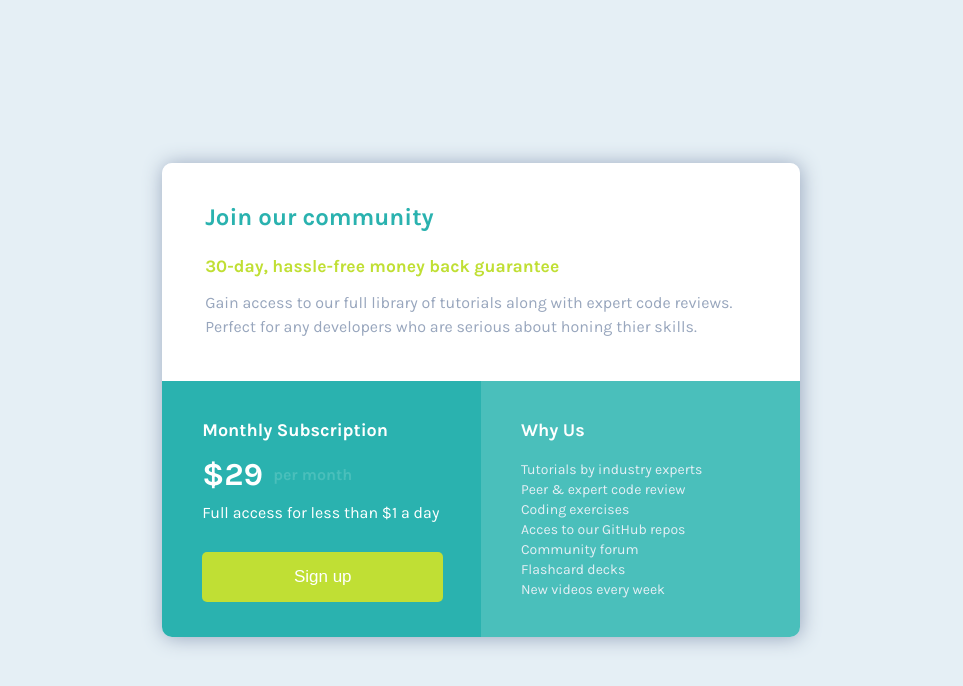
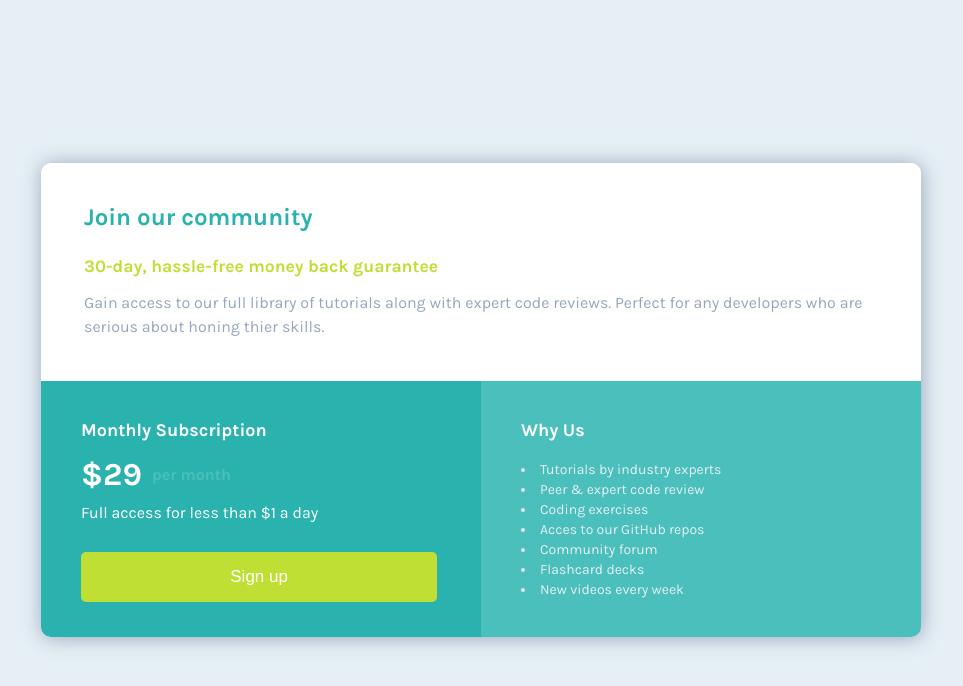
Before and after one commit to ClaudioAmareno/Single-price-grid, a plain HTML site: page index.html in a window 1280 px wide. Shown: the whole page, without its empty margins (159-1122 px from the left). Drawn offline with Linux system fonts and the light colour scheme.

Commit message:
introduced changes

```diff
--- a/index.html
+++ b/index.html
@@ -1,5 +1,5 @@
 <!DOCTYPE html>
-<html lang="pl">
+<html lang="eng">
 
 <head>
     <meta charset="UTF-8">
@@ -11,30 +11,28 @@
 
 <body>
     <main>
-        <div class="card">
         <div class="text-wrapper">
             <div class="first-wrapper">
-                    <h3 class="first-wrapper__heading">Join our community</h3>
+                <h1 class="first-wrapper__heading">Join our community</h1>
                 <p class="first-wrapper__return-money">30-day, hassle-free money back guarantee</p>
                 <p class="first-wrapper__info">Gain access to our full library of tutorials along with expert code
                     reviews. Perfect for any developers who are serious about honing thier skills.</p>
             </div>
             <div class="second-wrapper">
-                    <p class="second-wrapper__heading">Monthly Subscription</p>
+                <h2 class="second-wrapper__heading">Monthly Subscription</h2>
                 <p class="second-wrapper__price">$29 <span class="second-wrapper__price--time">per month</span></p>
                 <p class="second-wrapper__info">Full access for less than $1 a day</p>
                 <button class="second-wrapper__btn">Sign up</button>
             </div>
             <div class="third-wrapper">
-                    <p class="third-wrapper__heading">Why Us</p>
-                    <p class="third-wrapper__info">Tutorials by industry experts</p>
-                    <p class="third-wrapper__info">Peer & expert code review</p>
-                    <p class="third-wrapper__info">Coding exercises</p>
-                    <p class="third-wrapper__info">Acces to our GitHub repos</p>
-                    <p class="third-wrapper__info">Community forum</p>
-                    <p class="third-wrapper__info">Flashcard decks</p>
-                    <p class="third-wrapper__info">New videos every week</p>
-                </div>
+                <h2 class="third-wrapper__heading">Why Us</h2>
+                <li class="third-wrapper__info">Tutorials by industry experts</li>
+                <li class="third-wrapper__info">Peer & expert code review</li>
+                <li class="third-wrapper__info">Coding exercises</li>
+                <li class="third-wrapper__info">Acces to our GitHub repos</li>
+                <li class="third-wrapper__info">Community forum</li>
+                <li class="third-wrapper__info">Flashcard decks</li>
+                <li class="third-wrapper__info">New videos every week</li>
             </div>
         </div>
     </main>
--- a/sass/main.scss
+++ b/sass/main.scss
@@ -227,7 +227,7 @@
 	.text-wrapper {
 		grid-template-columns: 1fr 1fr;
 		grid-template-rows: 1fr 1.17fr;
-		margin: 0 21.5%;
+		margin: 0 20rem;
 		text-align: left;
 		border-radius: 1rem;
 	}
@@ -302,3 +302,15 @@
 		}
 	}
 }
+
+@media (min-width: 1366px){
+	.text-wrapper {
+		margin: 0 40rem;
+	}
+}
+
+@media (min-width: 1920px) {
+	.text-wrapper {
+		margin: 0 64rem;
+	}
+}
```
Also changed, not shown: css/main.css, 1 other file. Lines whose indentation alone changed are shown as unchanged.
